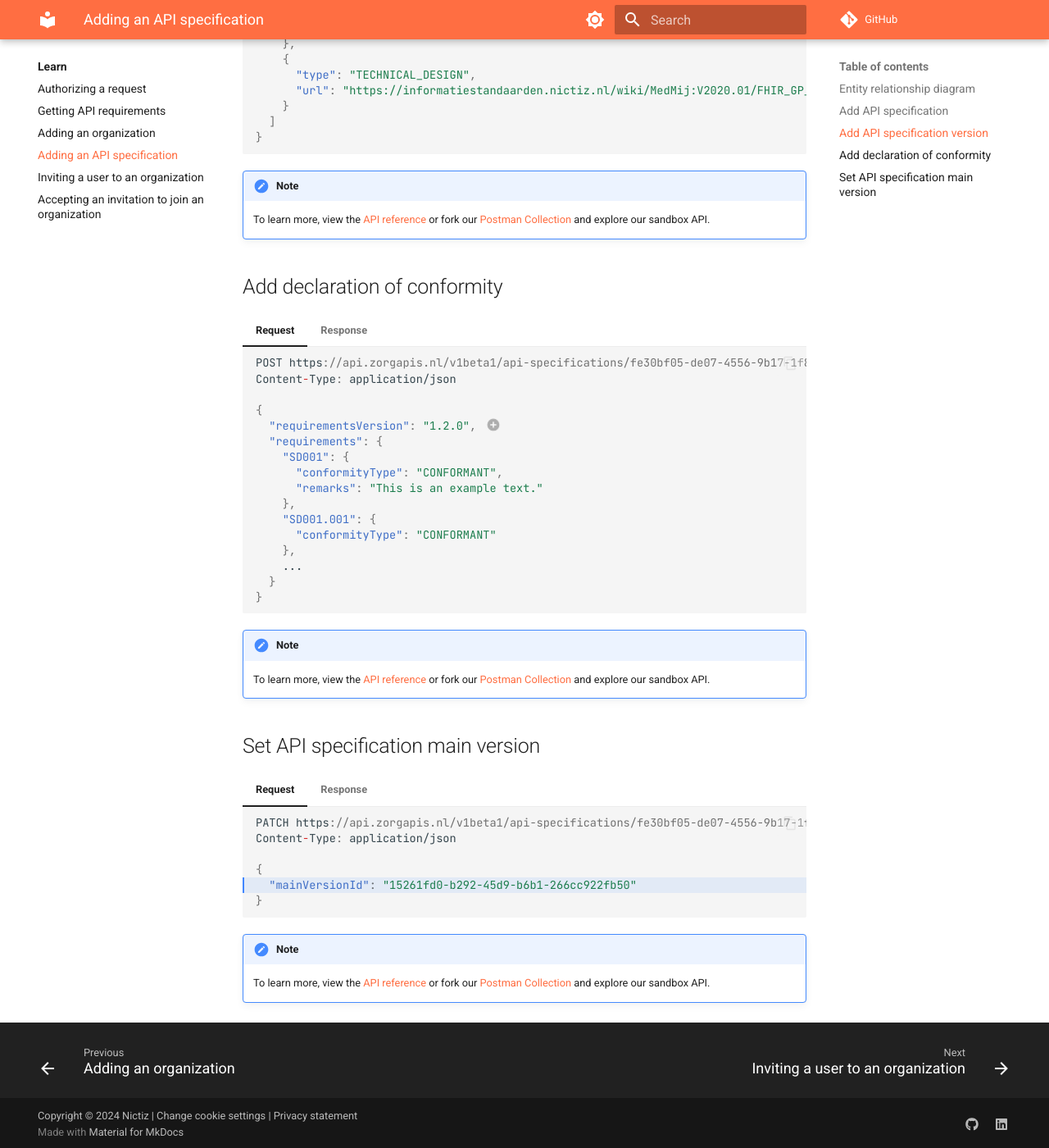
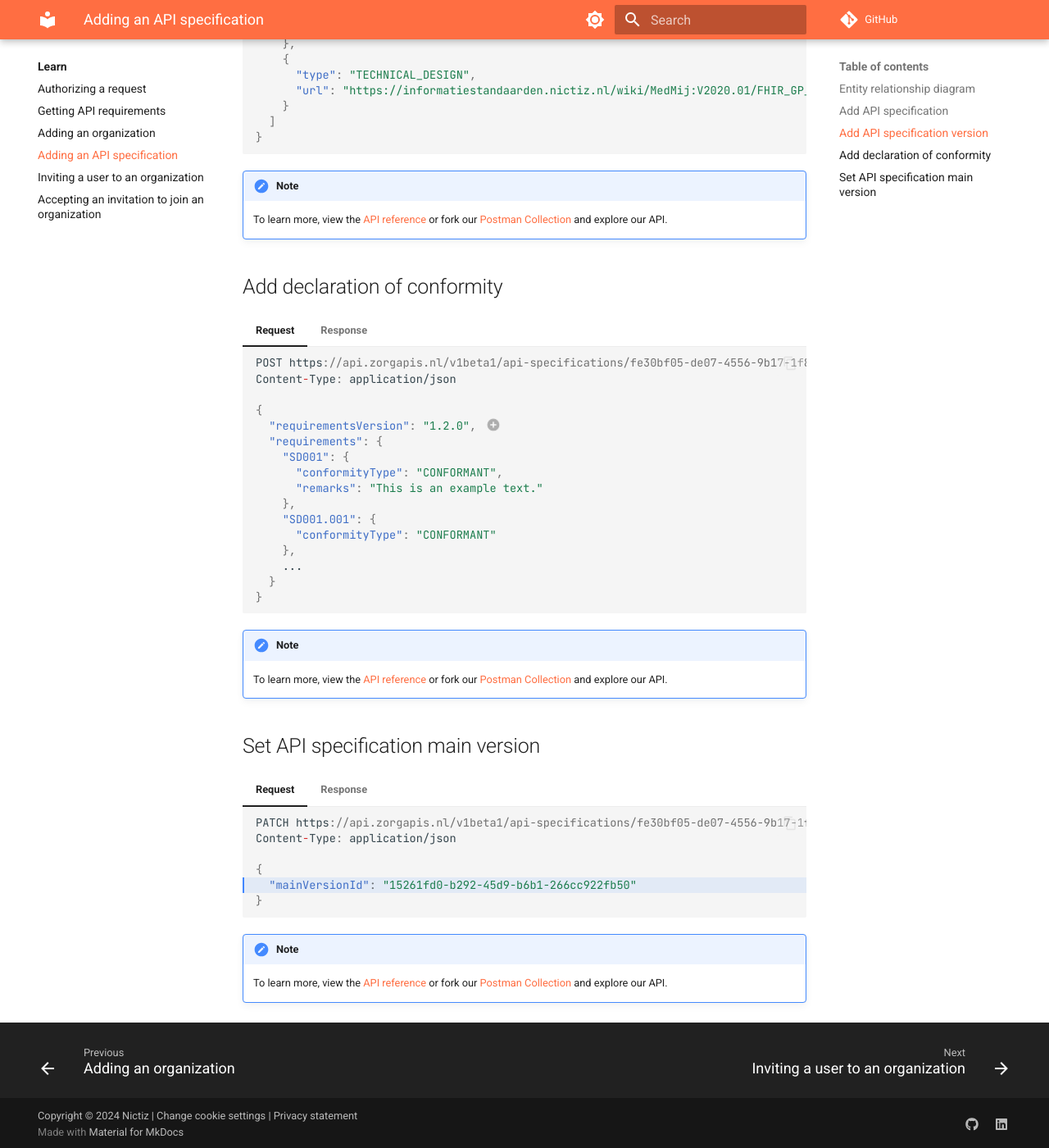
Before and after one commit to Nictiz/zorgapis-docs, an MkDocs documentation site: the page built from docs/learn/adding-an-api-specification.md, in a window 1280 px wide and 1400 px high, scrolled down 1802 px. Shown: the whole window at 82% size. Built offline with MkDocs 1.6.1 and Material for MkDocs 9.7.7, drawn with Linux system fonts in a browser that asks for light colours; comment, search, counter and statistics services are not loaded; some of the changed text lies outside the part shown.

Commit message:
Remove 'sandbox' from Learn docs

```diff
--- a/docs/learn/adding-an-api-specification.md
+++ b/docs/learn/adding-an-api-specification.md
@@ -51,7 +51,7 @@ erDiagram
     https://oas.zorgapis.nl/#tag/api-specifications/operation/addApiSpecification){: target="_blank" }
     or fork our [Postman Collection](
     https://www.postman.com/zorgapis/workspace/zorgapis/collection/32862395-c22bf5f5-a2ec-40df-86a2-7817de5c7203){: target="_blank" }
-    and explore our sandbox API.
+    and explore our API.
 
 ## Add API specification version
 
@@ -99,7 +99,7 @@ erDiagram
     https://oas.zorgapis.nl/#tag/api-specifications.versions/operation/addApiSpecificationVersion){: target="_blank" }
     or fork our [Postman Collection](
     https://www.postman.com/zorgapis/workspace/zorgapis/collection/32862395-c22bf5f5-a2ec-40df-86a2-7817de5c7203){: target="_blank" }
-    and explore our sandbox API.
+    and explore our API.
 
 ## Add declaration of conformity
 
@@ -130,7 +130,7 @@ erDiagram
     https://oas.zorgapis.nl/#tag/api-specifications.versions.declarations-of-conformity/operation/addApiSpecificationVersionDeclarationOfConformity){: target="_blank" }
     or fork our [Postman Collection](
     https://www.postman.com/zorgapis/workspace/zorgapis/collection/32862395-c22bf5f5-a2ec-40df-86a2-7817de5c7203){: target="_blank" }
-    and explore our sandbox API.
+    and explore our API.
 
 ## Set API specification main version
 
@@ -158,4 +158,4 @@ erDiagram
     https://oas.zorgapis.nl/#tag/api-specifications/operation/updateApiSpecification){: target="_blank" }
     or fork our [Postman Collection](
     https://www.postman.com/zorgapis/workspace/zorgapis/collection/32862395-c22bf5f5-a2ec-40df-86a2-7817de5c7203){: target="_blank" }
-    and explore our sandbox API.
+    and explore our API.
--- a/docs/learn/adding-an-organization.md
+++ b/docs/learn/adding-an-organization.md
@@ -32,4 +32,4 @@
     https://oas.zorgapis.nl/#tag/organizations/operation/addOrganization){: target="_blank" }
     or fork our [Postman Collection](
     https://www.postman.com/zorgapis/workspace/zorgapis/collection/32862395-c22bf5f5-a2ec-40df-86a2-7817de5c7203){: target="_blank" }
-    and explore our sandbox API.
+    and explore our API.
```
Also changed, not shown: docs/learn/accepting-an-invitation-to-join-an-organization.md (+2 -2 lines), docs/learn/getting-api-requirements.md (+1 -1 lines), docs/learn/inviting-a-user-to-an-organization.md (+1 -1 lines).
